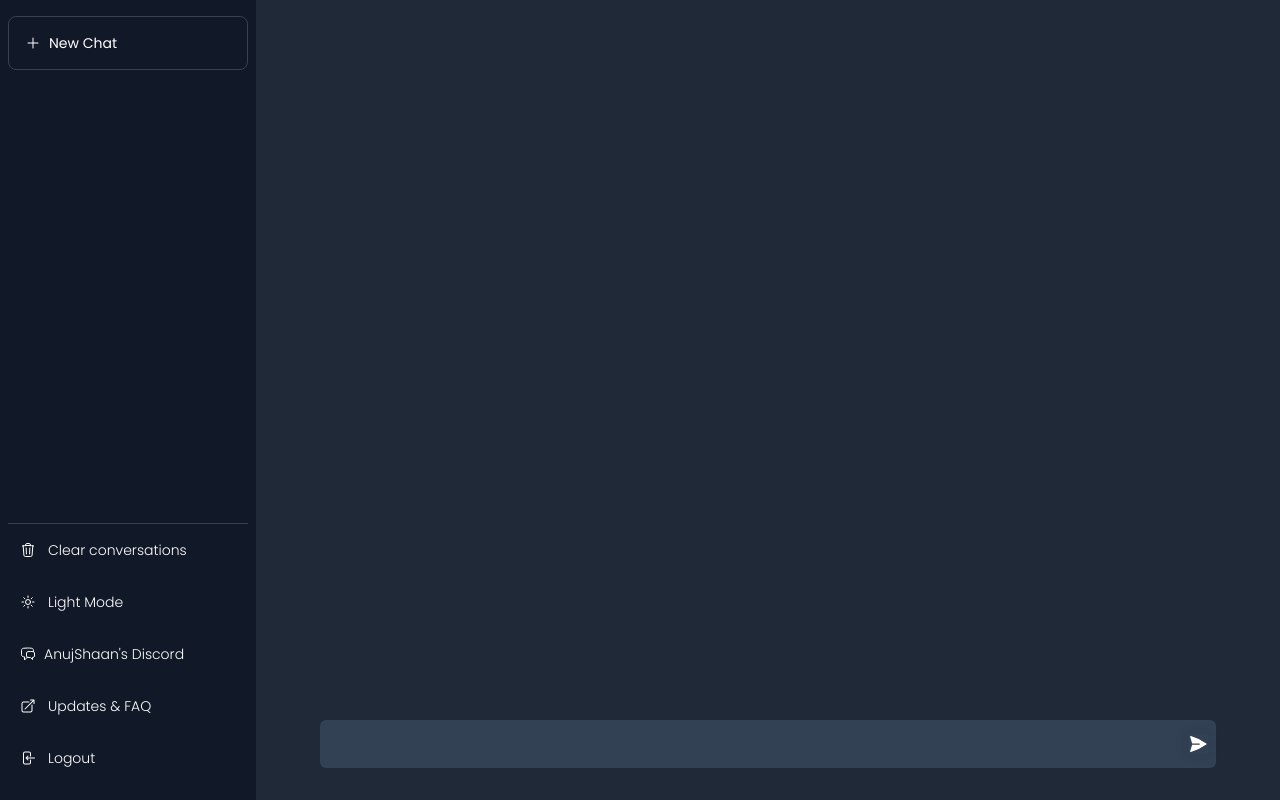
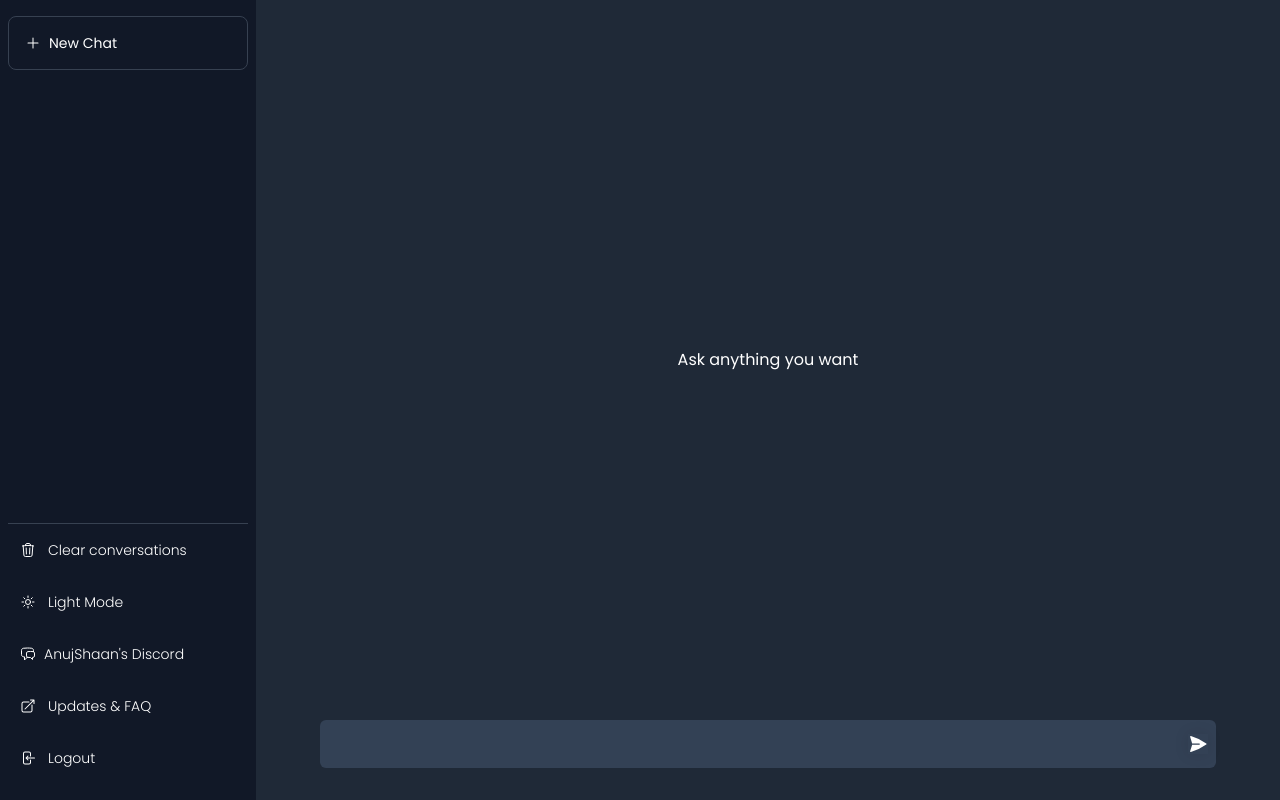
Before and after one commit to anujshaan/Chatgpt-frontend, a React (Create React App) app: page / in a window 1280 px wide. Built offline with nearby package versions, Linux system fonts and the light colour scheme.

Commit message:
Fixed UX

```diff
--- a/src/components/MainContent.tsx
+++ b/src/components/MainContent.tsx
@@ -13,7 +13,7 @@ type Iprops={
 
 const MainContent = ({isLightMode,chatLog, setChatLog}:Iprops) => {
   const [input, setInput] = useState('');
-
+  console.log(chatLog)
 
   const handleSubmit = async(e:FormEvent<HTMLFormElement>) => {
     e.preventDefault()
@@ -37,9 +37,19 @@ const MainContent = ({isLightMode,chatLog, setChatLog}:Iprops) => {
       <div className='h-full w-full relative flex flex-col'>
         <div className={`flex-1 w-full ${isLightMode && 'text-black'} overflow-y-scroll pb-28 pt-8 `} >
           {
-            chatLog.map((data,index)=>(
-              <ChartCard key={index} data={data} isLightMode={isLightMode} />
-            ))
+            chatLog.length != 0 ? (
+              <>
+                {
+                  chatLog.map((data,index)=>(
+                    <ChartCard key={index} data={data} isLightMode={isLightMode} />
+                  ))
+                }
+              </>
+            ) : (
+              <div className='h-full w-full flex items-center justify-center'>
+                <h2 className={`${isLightMode && 'text-gray-800'} text-white`}>Ask anything you want</h2>
+              </div>
+            )
           }
         </div>
         <div className={`max-w-4xl absolute z-20 left-[50%] translate-x-[-50%] bottom-8 rounded-md w-full mx-auto ${isLightMode && 'bg-gray-100 border border-gray-200 shadow-[0_0_10px_rgba(0,0,0,0.10)]'} bg-slate-700 h-12 `}>
```
